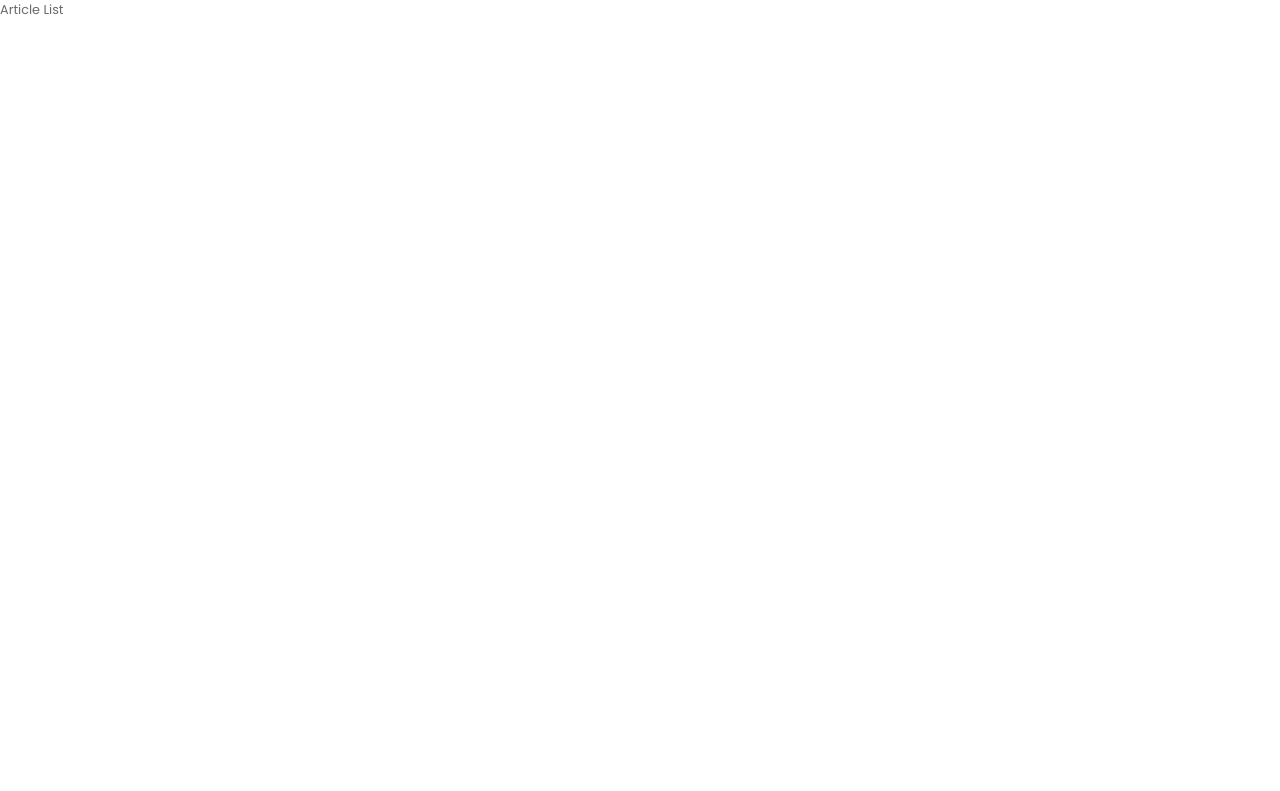
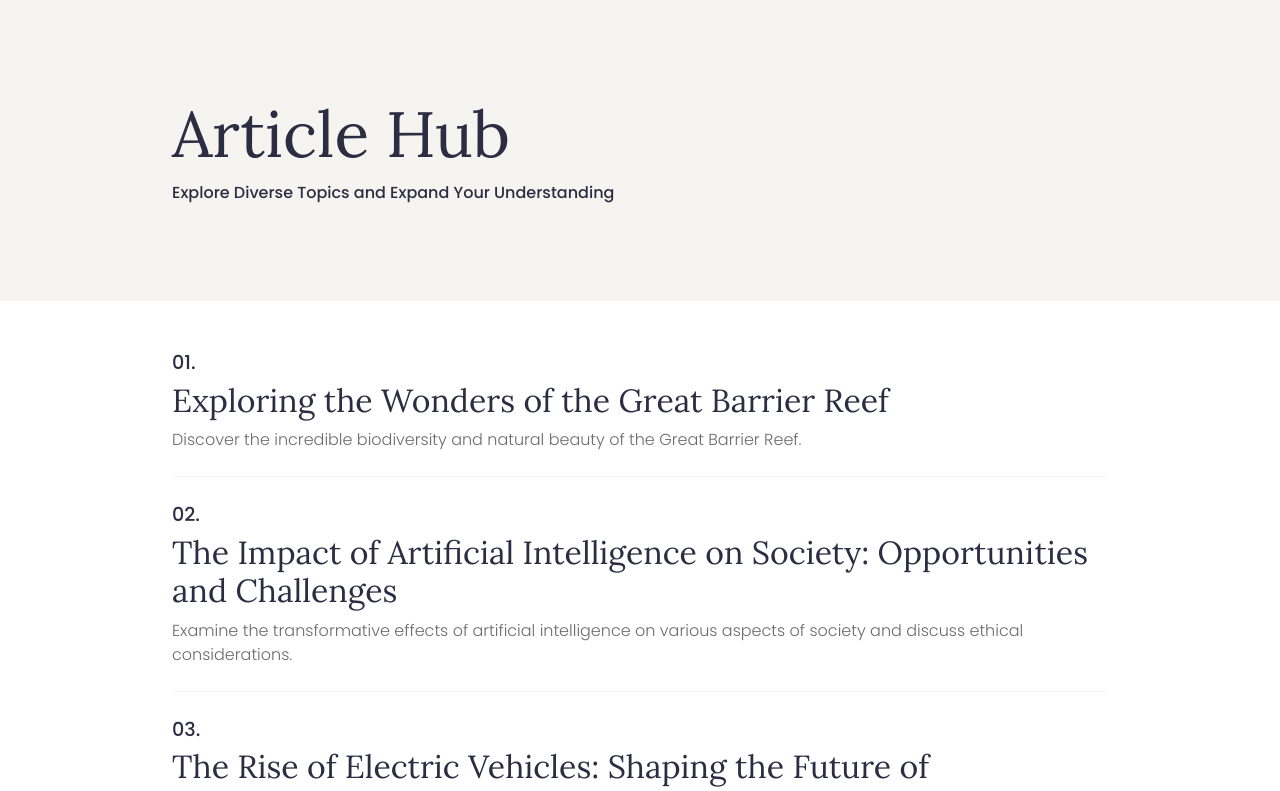
Before and after one commit to wilson-pinto/knowledge-nexus, a React (Create React App) app: page /article in a window 1280 px wide. Shown: the top 791 px of the page. Built offline with nearby package versions, Linux system fonts and the light colour scheme.

Commit message:
design implementaion

```diff
--- /dev/null
+++ b/src/components/ArticleRow.tsx
@@ -0,0 +1,21 @@
+import { articleSeq, toSlug } from "../utils/string-utils"
+import { useNavigate } from "react-router-dom";
+
+const ArticleRow = ({ article, seqNum }: any) => {
+
+    const navigate = useNavigate();
+
+    const onRowClick = () => {
+        navigate(`/article/${article.id}/${toSlug(article.title)}`)
+    }
+
+    return (
+        article && <div className="border-bottom border-light py-4 pointer" onClick={onRowClick}>
+            <p className="fs-4 text-dark mb-1 fw-medium" >{articleSeq(seqNum)}</p>
+            <p className="display-5 text-dark mb-2">{article.title}</p>
+            <p className="lead mb-0">{article.summary}</p>
+        </div>
+    )
+}
+
+export default ArticleRow
--- /dev/null
+++ b/src/data/article-list.ts
@@ -0,0 +1,52 @@
+export const articleList = [
+    {
+        "id": "1",
+        "title": "Exploring the Wonders of the Great Barrier Reef",
+        "summary": "Discover the incredible biodiversity and natural beauty of the Great Barrier Reef."
+    },
+    {
+        "id": "10",
+        "title": "The Impact of Artificial Intelligence on Society: Opportunities and Challenges",
+        "summary": "Examine the transformative effects of artificial intelligence on various aspects of society and discuss ethical considerations."
+    },
+    {
+        "id": "2",
+        "title": "The Rise of Electric Vehicles: Shaping the Future of Transportation",
+        "summary": "Learn about the advancements in electric vehicle technology and their impact on reducing carbon emissions."
+    },
+    {
+        "id": "3",
+        "title": "The Art of Meditation: Finding Inner Peace in a Busy World",
+        "summary": "Explore the benefits of meditation for mental health and wellbeing."
+    },
+    {
+        "id": "4",
+        "title": "Unraveling the Mysteries of Black Holes",
+        "summary": "Delve into the fascinating world of black holes and their role in shaping the universe."
+    },
+    {
+        "id": "5",
+        "title": "The Power of Habit: How Small Changes Can Transform Your Life",
+        "summary": "Learn about the science behind habits and strategies for cultivating positive ones."
+    },
+    {
+        "id": "6",
+        "title": "Culinary Adventures: Exploring the Flavors of Italy",
+        "summary": "Embark on a gastronomic journey through Italy's rich culinary heritage."
+    },
+    {
+        "id": "7",
+        "title": "The Human Brain: Unlocking Its Potential and Understanding Its Complexity",
+        "summary": "Discover the intricacies of the human brain and ongoing research aimed at unraveling its mysteries."
+    },
+    {
+        "id": "8",
+        "title": "Sustainable Living: Simple Steps Towards a Greener Future",
+        "summary": "Explore practical tips and eco-friendly practices for reducing carbon footprint."
+    },
+    {
+        "id": "9",
+        "title": "The History and Legacy of the Ancient Egyptians",
+        "summary": "Journey back in time to ancient Egypt and uncover the marvels of its civilization."
+    }
+]
--- /dev/null
+++ b/src/layout/ArticleLayout.tsx
@@ -0,0 +1,19 @@
+import { Outlet } from 'react-router-dom'
+
+const ArticleLayout = () => {
+    return (
+        <>
+            <div className="bg-light text-dark py-5">
+                <div className="container py-5">
+                    <h1 className="display-3">Article Hub</h1>
+                    <p className="lead fw-medium mb-0">
+                        Explore Diverse Topics and Expand Your Understanding
+                    </p>
+                </div>
+            </div>
+            <Outlet />
+        </>
+    )
+}
+
+export default ArticleLayout
--- a/src/pages/ArticleDetail.tsx
+++ b/src/pages/ArticleDetail.tsx
@@ -1,4 +1,5 @@
 import { useParams } from 'react-router-dom';
+import { articleSeq } from '../utils/string-utils';
 
 const ArticleDetail = () => {
 
@@ -6,8 +7,16 @@ const ArticleDetail = () => {
     let { id, slug } = useParams();
 
     return (
-        <div>
-            Article detail works  {slug}/{id}
+        <div className='container py-5'>
+            <p className="display-5 text-dark mb-3">
+                The Impact of Artificial Intelligence on Society: Opportunities and Challenges
+            </p>
+            <p className="lead mb-4">
+                Examine the transformative effects of artificial intelligence on various aspects of society and discuss ethical considerations.
+            </p>
+            <p className='lead text-dark'>
+                Artificial intelligence (AI) has emerged as a powerful force shaping the future of society, with applications ranging from healthcare and finance to transportation and entertainment. AI systems have the potential to revolutionize industries, improve efficiency, and enhance decision-making processes. However, they also raise ethical concerns regarding privacy, bias, and job displacement. As AI technologies continue to advance, it is essential to consider the social and ethical implications and ensure responsible development and deployment. By harnessing the opportunities of AI while addressing its challenges, we can strive towards a future where technology serves the greater good.
+            </p>
         </div>
     )
 }
--- a/src/pages/ArticleList.tsx
+++ b/src/pages/ArticleList.tsx
@@ -1,10 +1,18 @@
+import ArticleRow from "../components/ArticleRow"
+import { articleList } from "../data/article-list"
 
 const ArticleList = () => {
-  return (
-    <div>
-        Article List
-    </div>
-  )
+
+    return (
+        <>
+            <div className="container py-4">
+                {
+                    articleList.map((article: any, index: number) => <ArticleRow key={index} seqNum={index + 1} article={article} />)
+                }
+            </div>
+
+        </>
+    )
 }
 
 export default ArticleList
--- a/src/styles/custom/typography.scss
+++ b/src/styles/custom/typography.scss
@@ -6,3 +6,12 @@ $font-family-serif: "Lora", serif;
 $display-font-family: $font-family-serif;
 
 $font-size-base: 0.8rem;
+
+$display-font-sizes: (
+  1: 6.5rem,
+  2: 5rem,
+  3: 4rem,
+  4: 2.5rem,
+  5: 2rem,
+  6: 1.5rem
+);
--- a/src/styles/style.scss
+++ b/src/styles/style.scss
@@ -1 +1,5 @@
-@import 'custom/custom.scss'
+@import 'custom/custom.scss';
+
+.pointer{
+    cursor: pointer;
+}
--- /dev/null
+++ b/src/utils/string-utils.ts
@@ -0,0 +1,7 @@
+export const articleSeq = (seqNum: number) => {
+    return `${seqNum.toString().padStart(2, "0")}.`
+}
+
+export const toSlug = (title: string) => {
+    return title.replace(/[^\w\s]/gi, '').replace(/\s+/g, '-').toLocaleLowerCase()
+}
```
Also changed, not shown: src/routes/RouteBuilder.tsx (+13 -6 lines).
